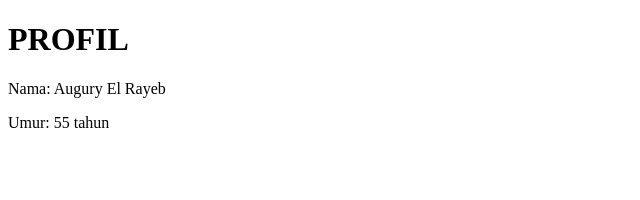
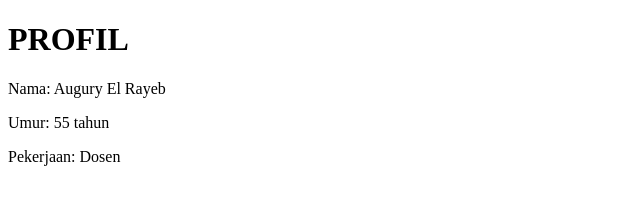
Before and after one commit to auguryelrayeb/latihanGit2026, a plain HTML site: page index.html in a window 1280 px wide. Shown: the whole page, without its empty margins (0-640 px from the left). Drawn offline with Linux system fonts and the light colour scheme.

Commit message:
Menambahkan data pekerjaan pada profil saya di index.html

```diff
--- a/index.html
+++ b/index.html
@@ -10,6 +10,7 @@
         <h1>PROFIL</h1>
         <p>Nama: Augury El Rayeb</p>
         <p>Umur: 55 tahun</p>
+        <p>Pekerjaan: Dosen</p>
     </div>
 </body>
 </html>
```
